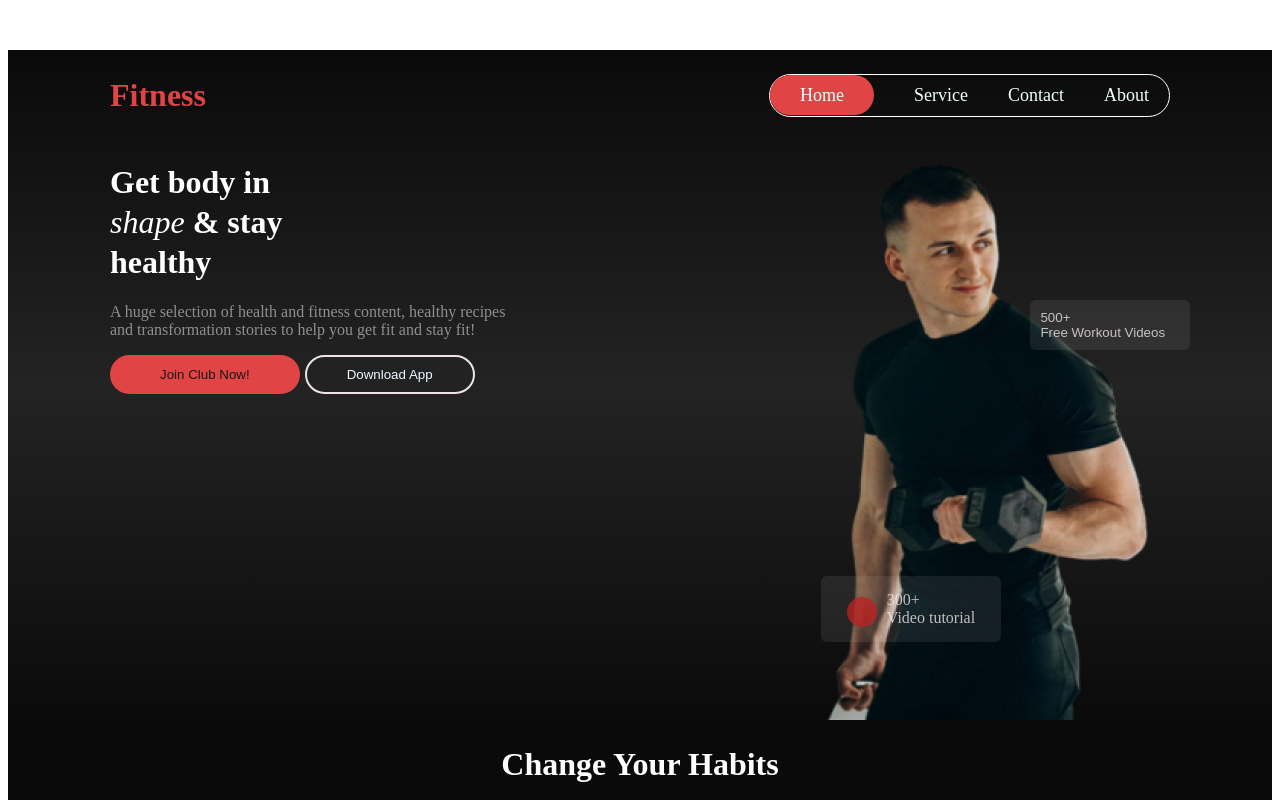
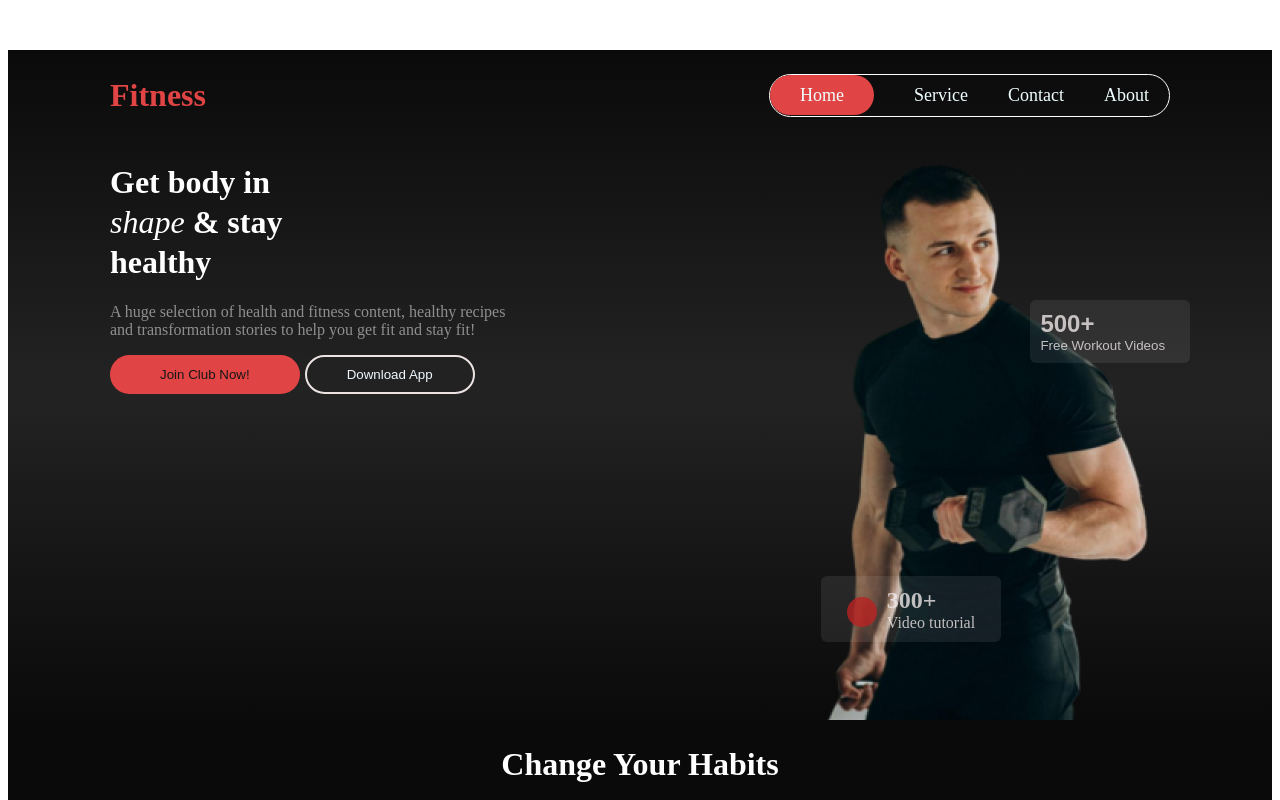
Before and after one commit to Raihan47230/assainment2, a plain HTML site: page index.html in a window 1280 px wide. Shown: the top 800 px of the page. Drawn offline with Linux system fonts and the light colour scheme; a web font is replaced by a local one.

Commit message:
Update index.css

```diff
--- a/index.css
+++ b/index.css
@@ -170,10 +170,14 @@ div h1{
 .position{
      position: relative;
 }
-.text_bold{
-     font-size: xx-large;
-     font-weight: 600;
-}
+.text_bold_2{
+     font-size: x-large;
+     font-weight: bold;
+   }
+   .text_bold_1{
+     font-size: x-large;
+     font-weight: bold;
+   }
 
 .color{
      color: rgba(255, 255, 255, 0.5);
```
